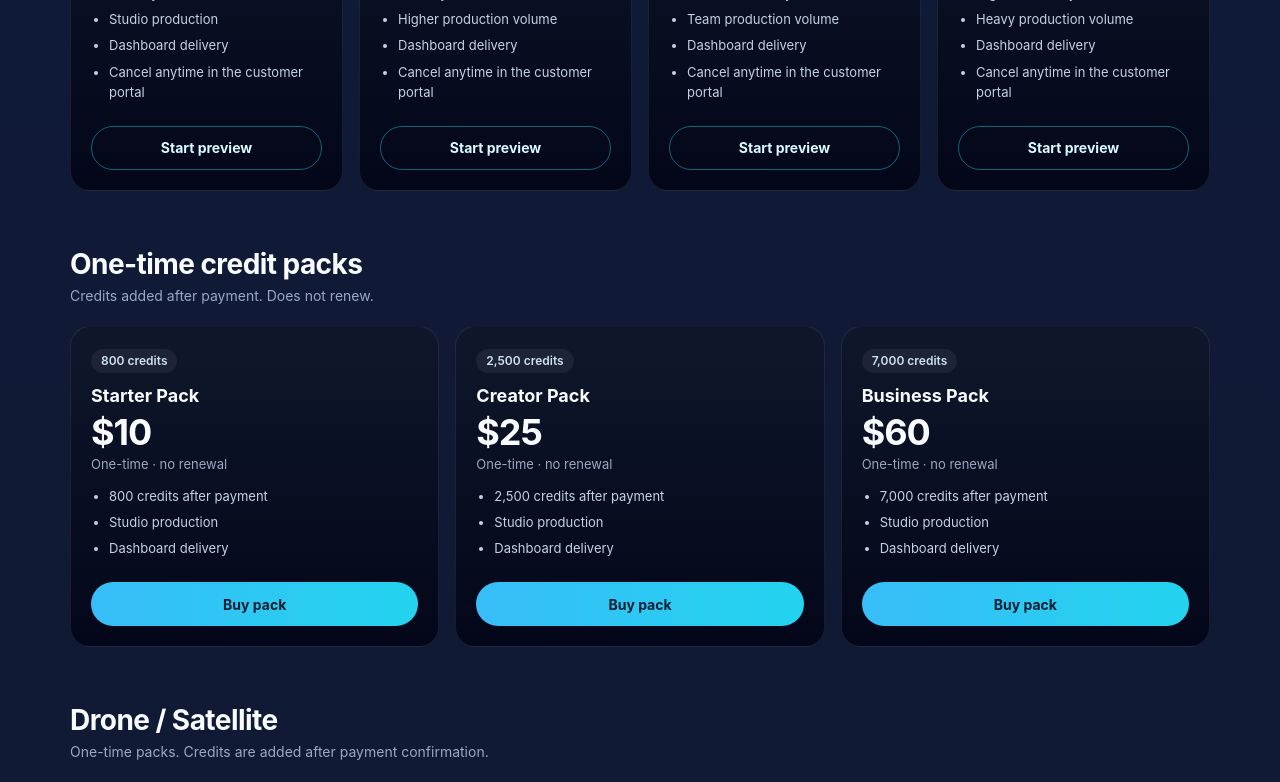
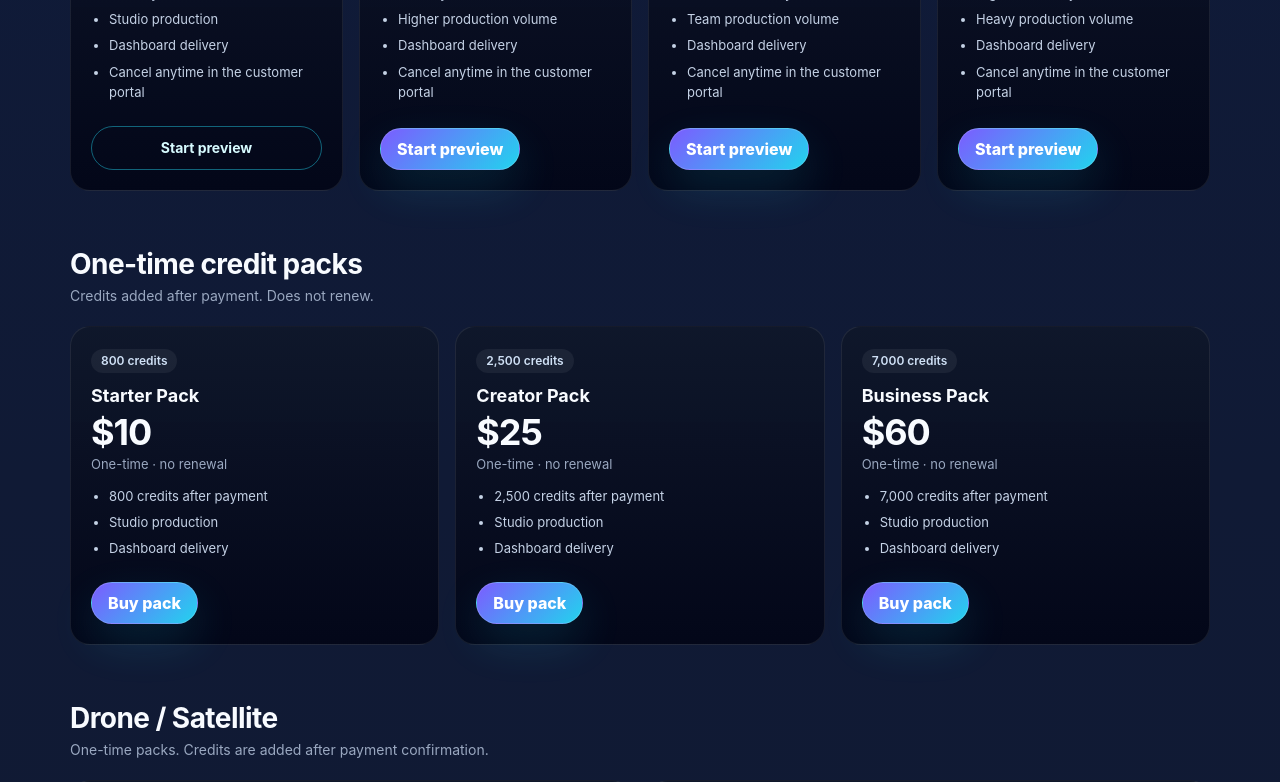
Before and after one commit to olcayto44/crelavo-vercel-upload, a Next.js app: page /pricing in a window 1280 px wide. Shown: the part 1080-1862 px from the top of the page. Built offline with nearby package versions, Linux system fonts and the light colour scheme; no server answers.

Commit message:
Connect Polar package checkouts

```diff
--- a/src/app/api/payments/checkout/route.ts
+++ b/src/app/api/payments/checkout/route.ts
@@ -7,6 +7,7 @@ import { bearerTokenFromRequest, supabaseAdmin } from "@/lib/supabase";
 import { whopHostedCheckoutUrl, whopPlanIdForProduct } from "@/lib/whop";
 import { whopPreviewNotice, whopPreviewSummary } from "@/lib/whop-preview-policy";
 import { normalizePartnerCode } from "@/lib/partner-program";
+import { polarProductIdFor } from "@/lib/polar-products";
 
 function normalizeBilling(value: unknown): BillingMode {
   if (value === "yearly") return "yearly";
@@ -200,7 +201,7 @@ export async function POST(request: Request) {
           const polar = new Polar({ accessToken: polarAccessToken });
           const checkout = await polar.checkouts.create({
             products: [polarProProductId],
-            allowTrial: true,
+            allowTrial: billing !== "one_time",
             externalCustomerId: authUser.id,
             customerEmail: checkoutEmail,
             metadata: {
--- a/src/components/PricingPageBody.tsx
+++ b/src/components/PricingPageBody.tsx
@@ -40,6 +40,22 @@ const growthPlans: Plan[] = [
   { name: "Enterprise Intelligence Agent", pill: "5–10 competitors", monthlyPrice: "$1,999", period: "/mo", monthlyPlan: "plan_ZnbxWuOwrrFwh", preview: "$79", cta: "Start monthly preview", features: ["Hourly critical-page checks", "Slack / email opportunity alerts", "Executive PDF strategy report", "Agency / client workspace ready"] }
 ];
 
+const PLAN_PRODUCT_IDS: Record<string, string> = {
+  "Business Credits": "business",
+  "Team Credits": "team",
+  "Ultra Credits": "ultra",
+  "Starter Live Sales Agent": "live_sales_agent_starter",
+  "Pro Live Commerce Agent": "live_commerce_stream_pack",
+  "Agency Autonomous Brand Agent": "autonomous_brand_agent",
+  "Starter Intelligence Agent": "growth_intelligence_starter",
+  "Growth Intelligence Agent": "growth_intelligence_growth",
+  "Enterprise Intelligence Agent": "growth_intelligence_enterprise",
+  "Starter Pack": "topup_starter",
+  "Creator Pack": "topup_creator",
+  "Business Pack": "topup_business",
+  "Drone Location Video": "drone_location_video",
+  "Satellite + Drone Story": "drone_satellite_story"
+};
 function PlanCard({ plan, cycle }: { plan: Plan; cycle: Cycle }) {
   const annualActive = cycle === "annual" && Boolean(plan.annualPlan) && !plan.oneTime;
   const unavailableAnnual = cycle === "annual" && !plan.annualPlan && !plan.oneTime;
@@ -54,8 +70,7 @@ function PlanCard({ plan, cycle }: { plan: Plan; cycle: Cycle }) {
     <p className="clp-note">{plan.oneTime ? "One-time · no renewal" : `24h preview · ${plan.preview} today`}</p>
     {annualActive && plan.save ? <p className="clp-save">{plan.save}</p> : null}
     {unavailableAnnual ? <p className="clp-only">Yearly checkout is not active for this plan yet.</p> : null}
-    <ul>{plan.features.map((feature) => <li key={feature}>{feature}</li>)}</ul>
-    <a className={`clp-cta${plan.popular || plan.oneTime ? " fill" : ""}`} href="/pricing">{cta}</a>
+    <ul>{plan.features.map((feature) => <li key={feature}>{feature}</li>)}</ul>     {PLAN_PRODUCT_IDS[plan.name] ? <PaymentCheckoutButton productId={PLAN_PRODUCT_IDS[plan.name]} billing={plan.oneTime ? "one_time" : annualActive ? "yearly" : "monthly"}>{cta}</PaymentCheckoutButton> : <a className={`clp-cta${plan.popular || plan.oneTime ? " fill" : ""}`} href="/pricing">{cta}</a>}
   </article>;
 }
 
```
Also changed, not shown: src/lib/polar-products.ts (added, +25 -0 lines).
